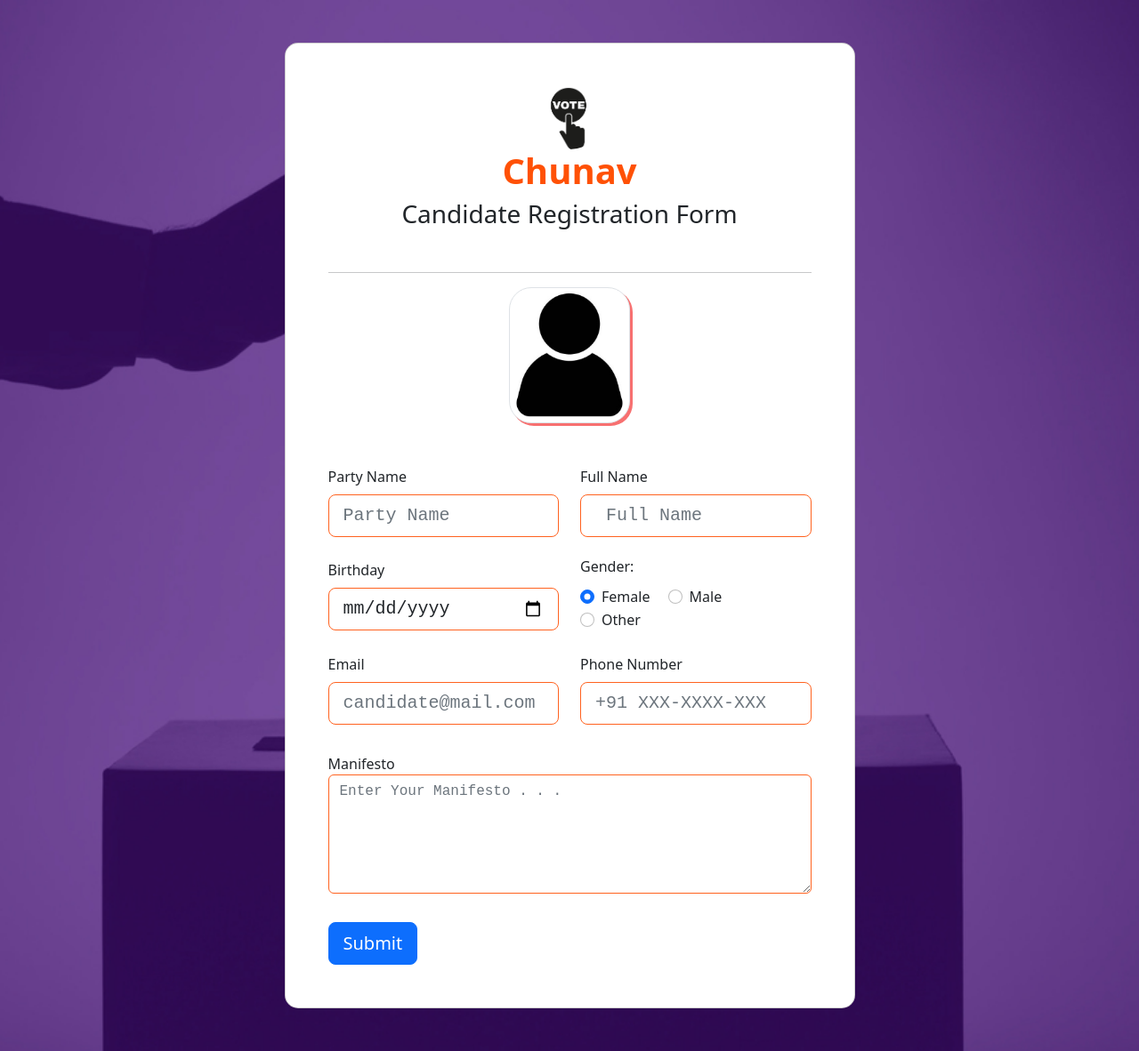
After one commit to mearjuntripathi/PHP, a PHP site: page /CandidateRegistration.html in a window 1280 px wide. The commit adds this page. Shown: the whole page at 89% size. Run offline with PHP 8.4, Linux system fonts and the light colour scheme.

Commit message:
new file include

```diff
--- /dev/null
+++ b/Elector website/CandidateRegistration.html
@@ -0,0 +1,173 @@
+<!DOCTYPE html>
+<html lang="en">
+
+<head>
+    <meta charset="UTF-8">
+    <meta http-equiv="X-UA-Compatible" content="IE=edge">
+    <meta name="viewport" content="width=device-width, initial-scale=1.0">
+    <link href="https://cdn.jsdelivr.net/npm/bootstrap@5.2.0-beta1/dist/css/bootstrap.min.css" rel="stylesheet"
+        integrity="sha384-0evHe/X+R7YkIZDRvuzKMRqM+OrBnVFBL6DOitfPri4tjfHxaWutUpFmBp4vmVor" crossorigin="anonymous">
+
+    <link rel="icon" href="image/vote.jpg">
+
+    <link rel="stylesheet" href="css/style.css">
+    <title>Candidate Registration</title>
+</head>
+
+<body>
+    <section class="gradient-custom">
+        <div class="container py-5 h-100">
+            <div class="row justify-content-center align-items-center h-100">
+                <div class="col-12 col-lg-9 col-xl-7">
+                    <div class="card shadow-2-strong card-registration" style="border-radius: 15px;">
+                        <div class="card-body p-4 p-md-5">
+                            <div class="text-center">
+                                <img src="image/member_voting.png" class="w-15 rounded-circle">
+
+                                <h3 class="display-4 fs-1
+                                   text-center
+                                   chunav">
+                                    Chunav</h3>
+                                <h3 class="mb-4 pb-2 pb-md-0 mb-md-5"> Candidate Registration Form</h3>
+                                <hr>
+                            </div>
+                            <form>
+                                <div class="text-center mb-5">
+                                    <img src="./image/profile.jpg" class="w-25 img-thumbnail" id="picture"
+                                    onclick="clickout();" />
+                                    <input type="file" id="upload" onchange="showImage();" style="display: none;"
+                                    accept="image/*" />
+                                </div>
+                                <div class="row">
+                                    <div class="col-md-6 mb-4">
+
+                                        <div class="form-outline">
+                                            <label class="form-label" for="partyname">Party Name</label>
+                                            <input type="text" id="partyname" placeholder = "Party Name"class="form-control form-control-lg" />
+                                        </div>
+
+                                    </div>
+                                    <div class="col-md-6 mb-4">
+
+                                        <div class="form-outline">
+                                            <label class="form-label" for="name">Full Name</label>
+                                            <input type="text" id="name" placeholder=" Full Name" class="form-control form-control-lg" />
+                                        </div>
+
+                                    </div>
+                                </div>
+
+                                <div class="row">
+                                    <div class="col-md-6 mb-4 d-flex align-items-center">
+
+                                        <div class="form-outline datepicker w-100">
+                                            <label for="birthdayDate" class="form-label">Birthday</label>
+                                            <input type="date" class="form-control form-control-lg" id="birthdayDate" />
+                                        </div>
+
+                                    </div>
+                                    <div class="col-md-6 mb-4">
+
+                                        <h6 class="mb-2 pb-1">Gender: </h6>
+
+                                        <div class="form-check form-check-inline">
+                                            <input class="form-check-input" type="radio" name="inlineRadioOptions"
+                                                id="femaleGender" value="option1" checked />
+                                            <label class="form-check-label" for="femaleGender">Female</label>
+                                        </div>
+
+                                        <div class="form-check form-check-inline">
+                                            <input class="form-check-input" type="radio" name="inlineRadioOptions"
+                                                id="maleGender" value="option2" />
+                                            <label class="form-check-label" for="maleGender">Male</label>
+                                        </div>
+
+                                        <div class="form-check form-check-inline">
+                                            <input class="form-check-input" type="radio" name="inlineRadioOptions"
+                                                id="otherGender" value="option3" />
+                                            <label class="form-check-label" for="otherGender">Other</label>
+                                        </div>
+
+                                    </div>
+                                </div>
+
+                                <div class="row">
+                                    <div class="col-md-6 mb-4 pb-2">
+
+                                        <div class="form-outline">
+                                            <label class="form-label" for="emailAddress">Email</label>
+                                            <input type="email" id="emailAddress"
+                                                class="form-control form-control-lg" placeholder="candidate@mail.com"/>
+                                        </div>
+
+                                    </div>
+                                    <div class="col-md-6 mb-4 pb-2">
+
+                                        <div class="form-outline">
+                                            <label class="form-label" for="phoneNumber">Phone Number</label>
+                                            <input type="tel" id="phoneNumber" class="form-control form-control-lg" placeholder="+91 XXX-XXXX-XXX"/>
+                                        </div>
+
+                                    </div>
+                                </div>
+
+                                <!-- <div class="row">
+                                    <div class="col-12">
+
+                                        <select class="select form-control-lg">
+                                            <option value="1" disabled>Choose option</option>
+                                            <option value="2">Subject 1</option>
+                                            <option value="3">Subject 2</option>
+                                            <option value="4">Subject 3</option>
+                                        </select>
+                                        <label class="form-label select-label">Choose option</label>
+
+                                    </div>
+                                </div> -->
+
+                                <div class="row">
+
+                                        <div class="form-outline">
+                                            <label for="manifesto">Manifesto</label>
+                                            <textarea class="form-control w-80" id="manifesto" rows="5" placeholder="Enter Your Manifesto . . ."></textarea>
+                                        </div>
+
+
+                                </div>
+
+                                <div class="mt-4 pt-2">
+                                    <input class="btn btn-primary btn-lg" type="submit" value="Submit" />
+                                </div>
+
+                            </form>
+                        </div>
+                    </div>
+                </div>
+            </div>
+        </div>
+    </section>
+</body>
+
+</html>
+<script>
+    var upload = false;
+    var newImage, showImg;
+
+    function clickout() {
+        var temp = document.getElementById("upload");
+        temp.click();
+        upload = true;
+    }
+
+    function showImage() {
+        var temp = document.getElementById("upload");
+        temp.click();
+        var oFReader = new FileReader();
+        oFReader.readAsDataURL(document.getElementById("upload").files[0]);
+        oFReader.onload = function (oFREvent) {
+            document.getElementById("picture").src = oFREvent.target.result;
+            newImage = oFREvent.target.result;
+        };
+    };
+
+</script>
--- a/Elector website/css/style.css
+++ b/Elector website/css/style.css
@@ -1,67 +1,109 @@
 * {
-    margin:0px;
-    padding:0px;
+    margin: 0px;
+    padding: 0px;
 }
 
 /* login page make background this design */
-.start{
+.start {
     background-image: url("../image/ElectionBackground.jpg");
     height: 100%;
 
-  /* Center and scale the image nicely */
-  background-position: center;
-  background-repeat: no-repeat;
-  background-size: cover;
+    /* Center and scale the image nicely */
+    background-position: center;
+    background-repeat: no-repeat;
+    background-size: cover;
 }
 
 /* make from lable */
-.form-label{
+.form {
     color: white;
 }
 
-.w-50{
+.w-50 {
     border-radius: 50px;
 }
 
-.w-400{
+.w-25{
+    border-radius: 25px;
+}
+
+#picture {
+    box-shadow: 3px 3px rgb(247, 112, 112);
+}
+
+.w-800 {
+    width: 800px;
+    max-width: 90%;
+}
+
+.w-400 {
     width: 400px;
-    backdrop-filter: blur(5px);
+    backdrop-filter: blur(15px);
     border-radius: 50px;
 }
 
-.form-control{
-    border-color: rgb(255, 81, 6);
+.form-control {
+    border-color: rgb(255, 98, 31);
+    font-family: 'Courier New';
 }
 
-.form-control:hover{
-    border-color: rgb(80, 253, 0);
+.form-control:hover {
+    border-color: green;
 }
 
-.chunav{
+.chunav {
     color: rgb(255, 81, 6);
     font-weight: bolder;
 }
 
-.chunav:hover{
+.chunav:hover {
     color: rgb(80, 253, 0);
 }
 
-.w-15{
+.w-15 {
     width: 2cm;
 }
 
-.font{
-    color: black;
+.font {
+    color: white;
+    text-align: end;
     font-size: large;
 }
 
-.font:hover{
-    color: rgb(33, 92, 255);
+.font:hover {
+    color: rgb(74, 111, 215);
     font-family: monospace;
     font-size: large;
     text-decoration: underline;
 }
 
-.vh-75{
+.vh-75 {
     height: 75vh;
 }
+
+.hr {
+    color: black;
+}
+
+/* registration form css */
+.gradient-custom {
+    /* fallback for old browsers */
+    background-image: url("../image/ElectionBackground.jpg");
+    background-position: center;
+    background-repeat: no-repeat;
+    background-size: cover;
+}
+
+.card-registration .select-input.form-control[readonly]:not([disabled]) {
+    font-size: 1rem;
+    line-height: 2.15;
+    padding-left: .75em;
+    padding-right: .75em;
+}
+
+.card-registration .select-arrow {
+    top: 13px;
+}
+
+
+/* complete */
--- a/Elector website/index.html
+++ b/Elector website/index.html
@@ -29,7 +29,7 @@
                     align-items-center
                     flex-column">
             <img src="image/member_voting.png"
-                class="w-50">
+                class="w-15 rounded-circle">
 
             <h3 class="display-4 fs-1
                        text-center
@@ -38,7 +38,7 @@
         </div>
 
         <div class="mb-3">
-            <label class="form-label">Admin ID</label>
+            <label class="form">Admin ID</label>
             <input type="text"
                    class="form-control"
                    placeholder="Admin ID"
@@ -46,7 +46,7 @@
         </div>
 
         <div class="mb-3">
-            <label class="form-label">Password</label>
+            <label class="form">Password</label>
             <input type="password"
                    class="form-control"
                    placeholder="xxx-xxx-xxx"
```
Also changed, not shown: Elector website/AdminPanel.html (+8 -8 lines), Elector website/image/profile.jpg (added).
